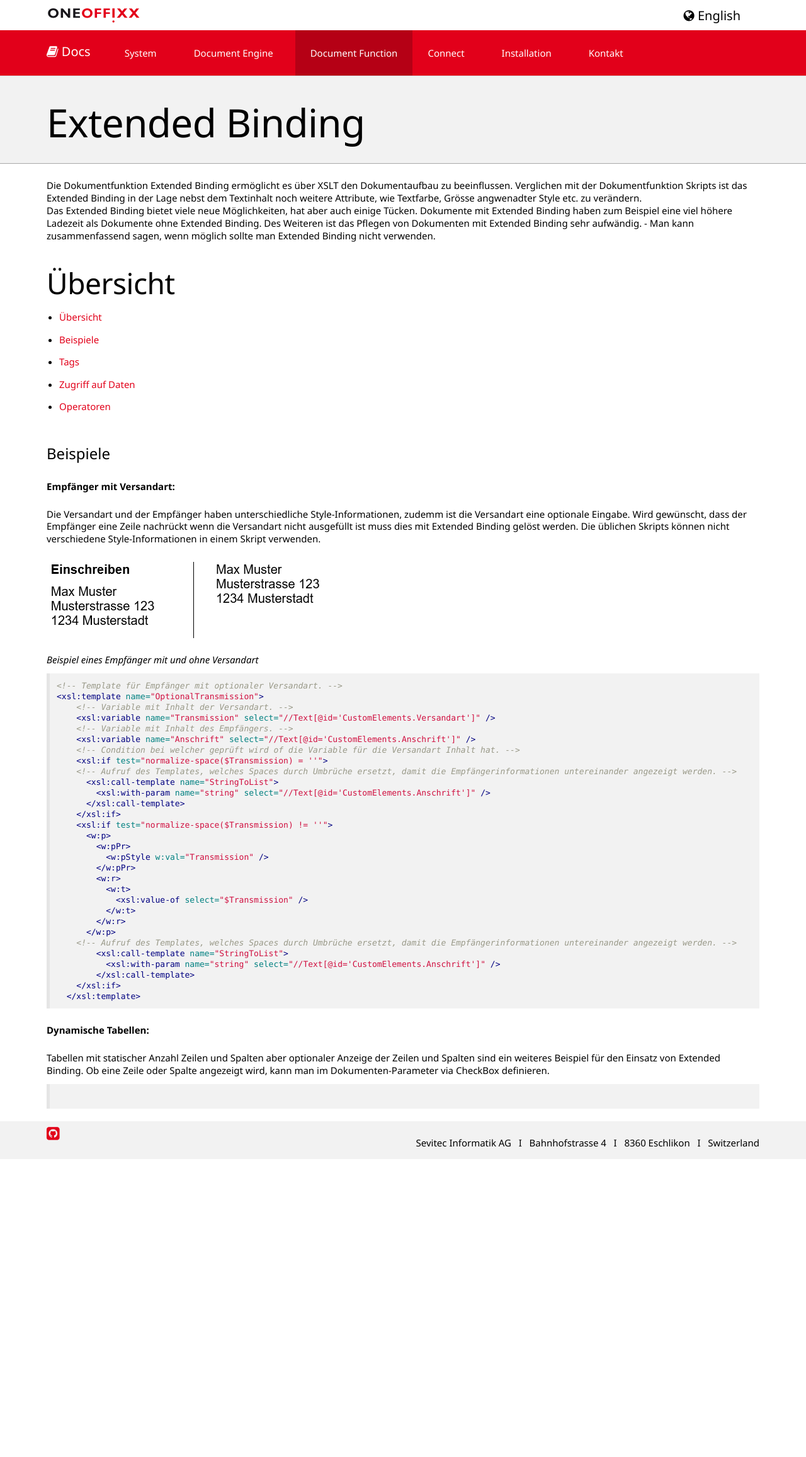
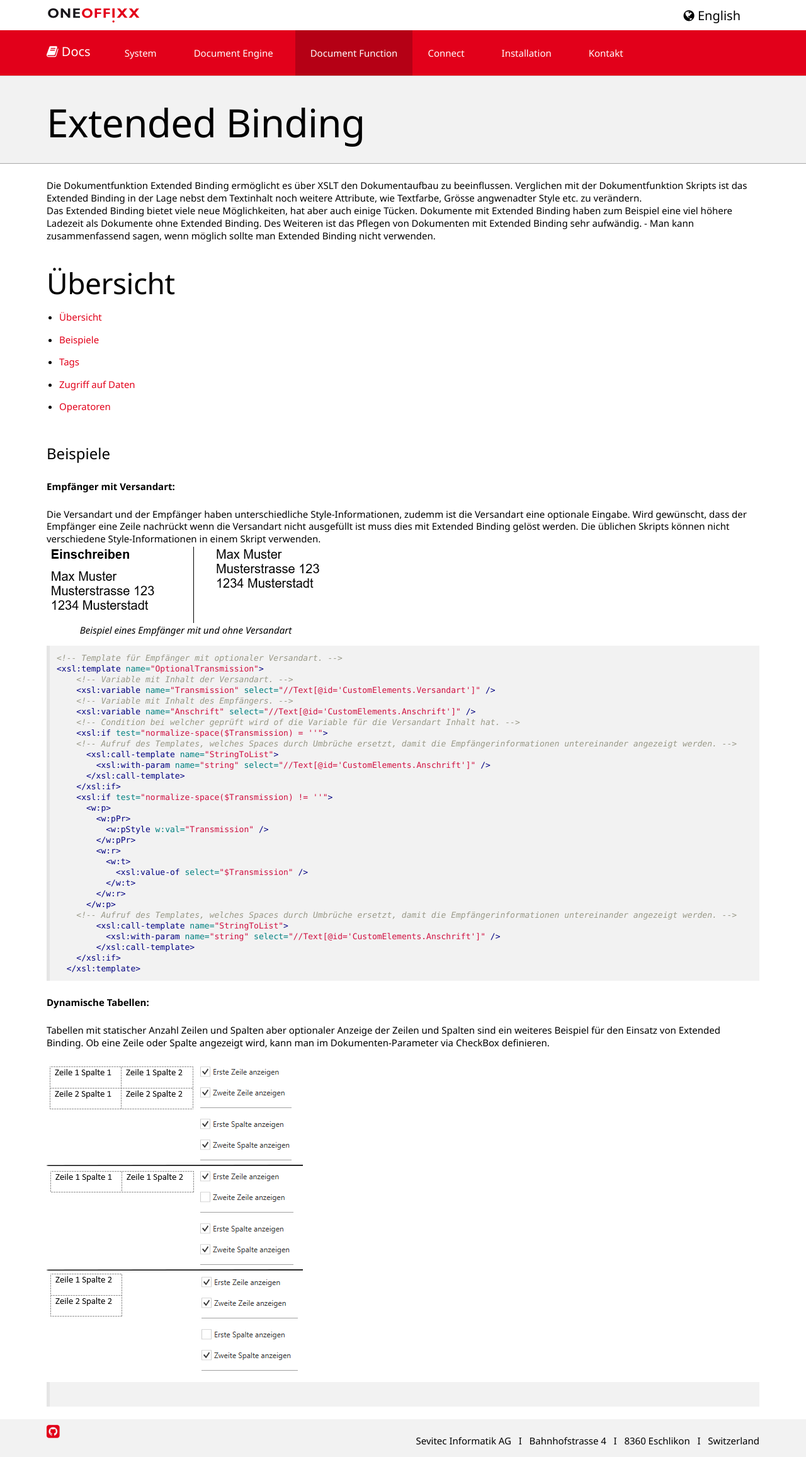
Before and after one commit to primesoft-group/oneoffixx-docs, a Jekyll site: the page built from _pages/docfunc/de/df-extendedbinding.md, in a window 1280 px wide. Shown: the whole page at 63% size. Built offline with Jekyll 4.4.1, drawn with Linux system fonts in a browser that asks for light colours; nearby versions of some CDN libraries; some web fonts are replaced; before the commit the page ends 1840 px from its top, so only the background shows below that.

Commit message:
updated content

````diff
--- a/_pages/docfunc/de/df-extendedbinding.md
+++ b/_pages/docfunc/de/df-extendedbinding.md
@@ -22,9 +22,9 @@ __Empfänger mit Versandart:__
 
 Die Versandart und der Empfänger haben unterschiedliche Style-Informationen, zudemm ist die Versandart eine optionale Eingabe. Wird gewünscht, dass der Empfänger eine Zeile nachrückt wenn die Versandart nicht ausgefüllt ist muss dies mit Extended Binding gelöst werden. Die üblichen Skripts können nicht verschiedene Style-Informationen in einem Skript verwenden.
 
-![x]({{ site.baseurl }}/assets/content-images/docfunc/de/ExtendedBindingTransmission.PNG)
-
-*Beispiel eines Empfänger mit und ohne Versandart*
+| ![x]({{ site.baseurl }}/assets/content-images/docfunc/de/ExtendedBindingTransmission.PNG) |
+|:--:|
+| *Beispiel eines Empfänger mit und ohne Versandart* |
 
 ```xml
 <!-- Template für Empfänger mit optionaler Versandart. -->
@@ -62,6 +62,8 @@ Die Versandart und der Empfänger haben unterschiedliche Style-Informationen, zu
 __Dynamische Tabellen:__
 
 Tabellen mit statischer Anzahl Zeilen und Spalten aber optionaler Anzeige der Zeilen und Spalten sind ein weiteres Beispiel für den Einsatz von Extended Binding. Ob eine Zeile oder Spalte angezeigt wird, kann man im Dokumenten-Parameter via CheckBox definieren.
+
+![x]({{ site.baseurl }}/assets/content-images/docfunc/de/DynamicTable.PNG)
 ```xml
 
 ```
````
Also changed, not shown: assets/content-images/docfunc/de/DynamicTable.PNG (added).
